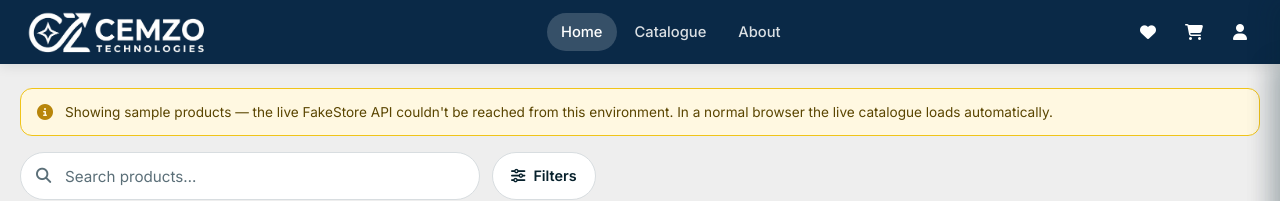
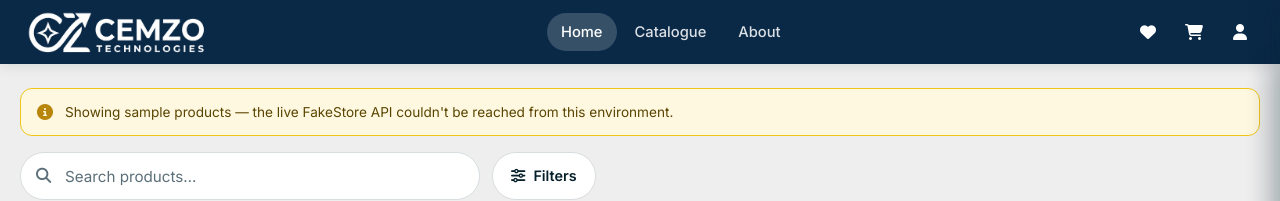
Before and after one commit to lizansarkar/CEMZO-TECHNOLOGIES, a React (Vite) app: page / in a window 1280 px wide. Shown: the top 201 px of the page. Built offline with nearby package versions, Linux system fonts and the light colour scheme; no server answers.

Commit message:
changes: changes some comment and text

```diff
--- a/src/pages/Home.jsx
+++ b/src/pages/Home.jsx
@@ -31,15 +31,13 @@ export default function Home() {
 
   return (
     <div className="min-h-screen flex flex-col">
-      {/* Toolbar */}
       <section className="max-w-[1400px] w-full mx-auto px-5 pt-6 pb-2 flex flex-col gap-4">
         {isUsingFallback && (
           <div className="flex items-center gap-3 bg-[#fff8e1] border border-[#f0c419] text-[#5a4500] px-4 py-3 rounded-xl text-[0.85rem] leading-relaxed" role="status">
             <i className="fa-solid fa-circle-info text-[#b8860b] text-base shrink-0" aria-hidden="true" />
             <span>
               Showing sample products — the live FakeStore API couldn't be
-              reached from this environment. In a normal browser the live
-              catalogue loads automatically.
+              reached from this environment.
             </span>
           </div>
         )}
```
